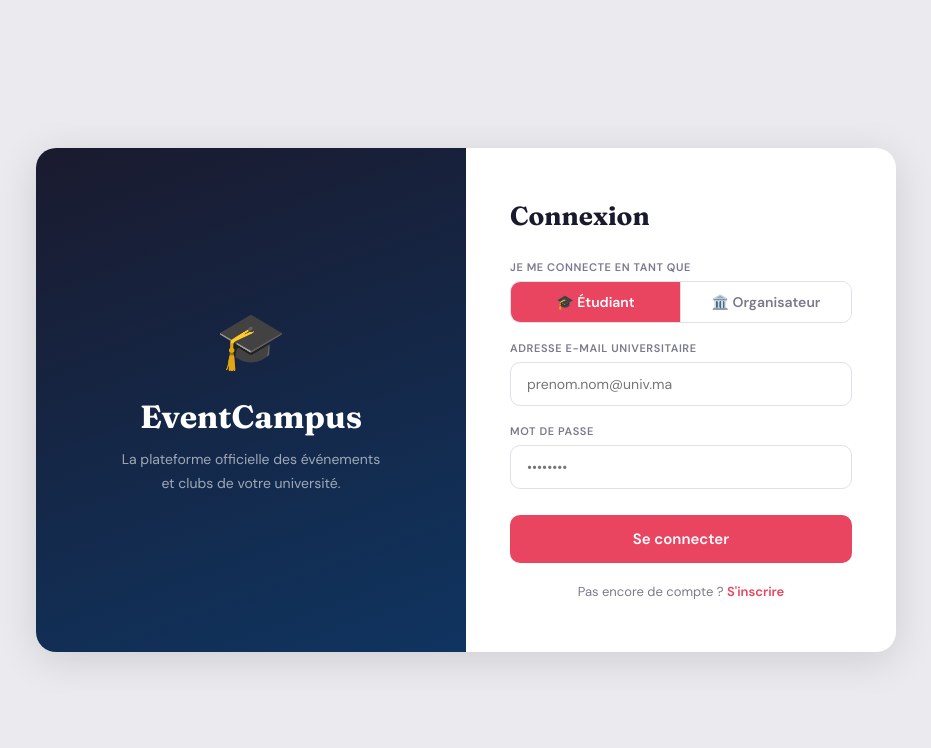
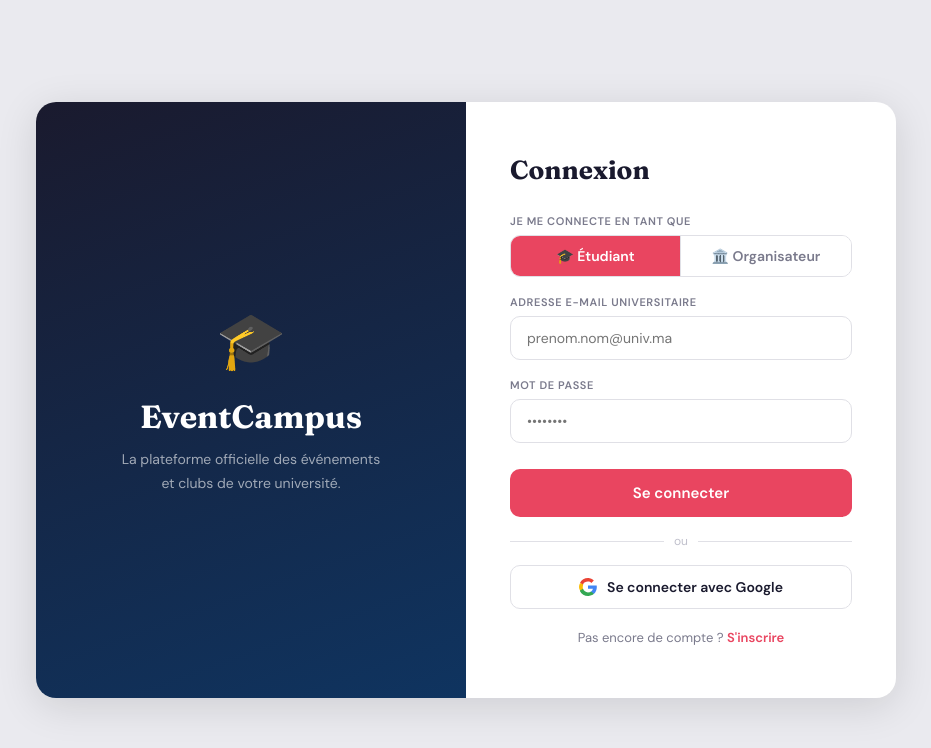
Before and after one commit to aymanehbich/Eventcampus-frontend, a React (Vite) app: page /login in a window 1280 px wide. Shown: the top 748 px of the page, without its empty margins (174-1105 px from the left). Built offline with nearby package versions, Linux system fonts and the light colour scheme.

Commit message:
feat:ajouter button gmail

```diff
--- a/src/App.jsx
+++ b/src/App.jsx
@@ -1,6 +1,7 @@
 import { BrowserRouter, Routes, Route, Navigate } from 'react-router-dom'
 import Register from './pages/auth/Register'
 import Login from './pages/auth/Login'
+import GoogleCallback from './pages/auth/GoogleCallback'
 import StudentDashboard from './pages/student/Dashboard'
 
 import ProtectedRoute from './router/ProtectedRoute'
@@ -21,6 +22,7 @@ function App() {
         {/* Auth */}
         <Route path="/register" element={<Register />} />
         <Route path="/login" element={<Login />} />
+        <Route path="/auth/google/callback" element={<GoogleCallback />} />
 
         {/* Redirect racine */}
         <Route path="/" element={<Navigate to="/login" replace />} />
--- /dev/null
+++ b/src/pages/auth/GoogleCallback.jsx
@@ -0,0 +1,42 @@
+import { useEffect } from 'react'
+import { useNavigate } from 'react-router-dom'
+
+function GoogleCallback() {
+  const navigate = useNavigate()
+
+  useEffect(() => {
+    const params = new URLSearchParams(window.location.search)
+    const token = params.get('token')
+    const userRaw = params.get('user')
+    const error = params.get('error')
+
+    if (error || !token || !userRaw) {
+      navigate('/login?error=google_auth_failed', { replace: true })
+      return
+    }
+
+    try {
+      const user = JSON.parse(decodeURIComponent(userRaw))
+      localStorage.setItem('token', token)
+      localStorage.setItem('user', JSON.stringify(user))
+
+      if (user.role === 'etudiant') {
+        navigate('/student/clubs', { replace: true })
+      } else if (user.role === 'organisateur') {
+        navigate('/organiser', { replace: true })
+      } else {
+        navigate('/', { replace: true })
+      }
+    } catch {
+      navigate('/login?error=google_auth_failed', { replace: true })
+    }
+  }, [navigate])
+
+  return (
+    <div style={{ display: 'flex', alignItems: 'center', justifyContent: 'center', minHeight: '100vh', background: '#EAEAEF' }}>
+      <p style={{ fontFamily: 'DM Sans, sans-serif', color: '#7A7A8C' }}>Connexion en cours…</p>
+    </div>
+  )
+}
+
+export default GoogleCallback
--- a/src/pages/auth/Login.css
+++ b/src/pages/auth/Login.css
@@ -179,3 +179,45 @@
   opacity: 0.6;
   cursor: not-allowed;
 }
+
+.login-body .divider {
+  display: flex;
+  align-items: center;
+  text-align: center;
+  margin: 16px 0;
+  color: #C0C0CC;
+  font-size: 12px;
+  gap: 10px;
+}
+
+.login-body .divider::before,
+.login-body .divider::after {
+  content: '';
+  flex: 1;
+  border-top: 1.5px solid #E0E0E6;
+}
+
+.login-body .btn-google {
+  display: flex;
+  align-items: center;
+  justify-content: center;
+  gap: 10px;
+  width: 100%;
+  border: 1.5px solid #E0E0E6;
+  border-radius: 10px;
+  padding: 12px 16px;
+  font-size: 14px;
+  font-weight: 600;
+  font-family: 'DM Sans', sans-serif;
+  color: #1A1A2E;
+  background: white;
+  cursor: pointer;
+  text-decoration: none;
+  transition: border-color 0.2s, box-shadow 0.2s;
+  box-sizing: border-box;
+}
+
+.login-body .btn-google:hover {
+  border-color: #4285F4;
+  box-shadow: 0 2px 8px rgba(66, 133, 244, 0.15);
+}
--- a/src/pages/auth/Login.jsx
+++ b/src/pages/auth/Login.jsx
@@ -1,7 +1,9 @@
-import { useState } from 'react'
-import { Navigate, useNavigate } from 'react-router-dom'
+import { useState, useEffect } from 'react'
+import { Navigate, useNavigate, useSearchParams } from 'react-router-dom'
 import { login as loginApi } from '../../api/auth'
 import './Login.css'
+
+const GOOGLE_AUTH_URL = 'http://127.0.0.1:8000/auth/google/redirect'
 
 function getRedirect() {
   const token = localStorage.getItem('token')
@@ -26,9 +28,15 @@ function Login() {
   })
   const [loading, setLoading] = useState(false)
   const navigate = useNavigate()
+  const [searchParams] = useSearchParams()
+
+  useEffect(() => {
+    if (searchParams.get('error') === 'google_auth_failed') {
+      setErrors({ general: ['La connexion avec Google a échoué. Veuillez réessayer.'] })
+    }
+  }, [searchParams])
 
   if (redirect) return <Navigate to={redirect} replace />
-
 
   const handleChange = (e) => {
     setFormData({ ...formData, [e.target.name]: e.target.value })
@@ -124,6 +132,21 @@ function Login() {
               {loading ? 'Connexion…' : 'Se connecter'}
             </button>
           </form>
+
+          <div className="divider">
+            <span>ou</span>
+          </div>
+
+          <a href={GOOGLE_AUTH_URL} className="btn-google">
+            <svg width="18" height="18" viewBox="0 0 48 48" xmlns="http://www.w3.org/2000/svg">
+              <path fill="#4285F4" d="M47.5 24.5c0-1.6-.1-3.1-.4-4.5H24v8.6h13.2c-.6 3-2.3 5.5-4.9 7.2v6h7.9c4.6-4.3 7.3-10.6 7.3-17.3z"/>
+              <path fill="#34A853" d="M24 48c6.5 0 11.9-2.1 15.9-5.8l-7.9-6c-2.1 1.4-4.8 2.3-8 2.3-6.1 0-11.3-4.1-13.2-9.7H2.7v6.2C6.6 42.8 14.8 48 24 48z"/>
+              <path fill="#FBBC05" d="M10.8 28.8c-.5-1.4-.8-2.8-.8-4.3s.3-3 .8-4.3v-6.2H2.7C1 17.4 0 20.6 0 24s1 6.6 2.7 9.1l8.1-4.3z"/>
+              <path fill="#EA4335" d="M24 9.5c3.4 0 6.5 1.2 8.9 3.5l6.6-6.6C35.9 2.4 30.5 0 24 0 14.8 0 6.6 5.2 2.7 12.9l8.1 4.3C12.7 11.6 17.9 9.5 24 9.5z"/>
+            </svg>
+            Se connecter avec Google
+          </a>
+
           <p className="footer-text">Pas encore de compte ? <a href="/register">S'inscrire</a></p>
         </div>
       </div>
```
Also changed, not shown: .gitlab-ci.yml (deleted).
